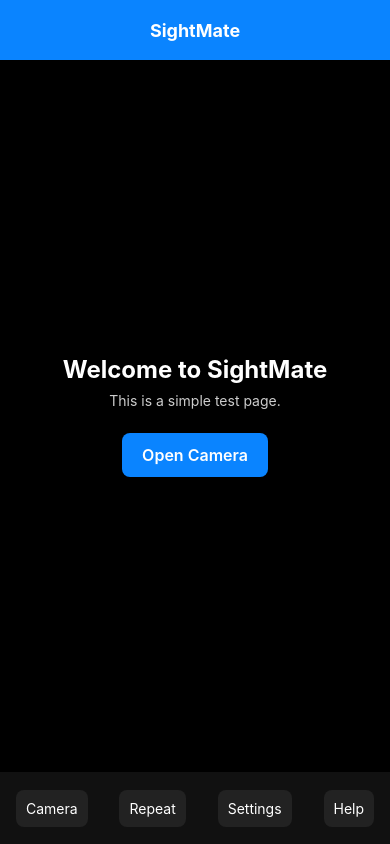
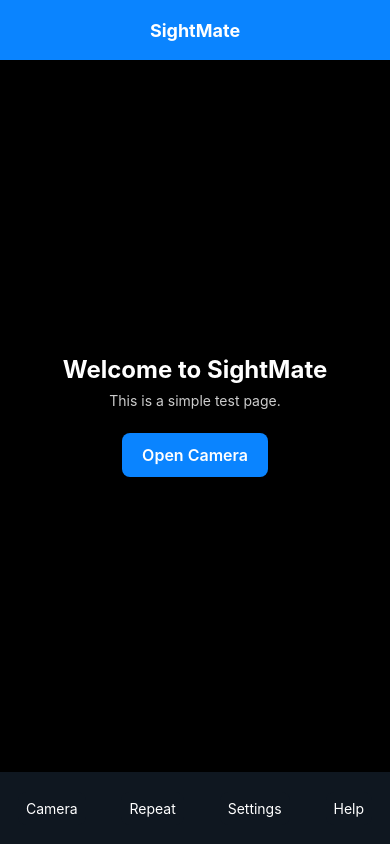
Before and after one commit to lucasqdn/stormhacks2025, a React Native app in the folder frontend/: screen / in a window 390 px wide. Built offline with nearby package versions, Linux system fonts and the light colour scheme.

Commit message:
modified CameraScreen

```diff
--- a/frontend/App.js
+++ b/frontend/App.js
@@ -1,5 +1,6 @@
 import React, { useRef, useState } from 'react';
 import { StyleSheet, View, Text, TouchableOpacity } from 'react-native';
+import theme from './utils/theme';
 import UIActionsContext from './contexts/UIActionsContext';
 import TestHomeScreen from './screens/TestHomeScreen';
 import CameraScreen from './screens/CameraScreen';
@@ -55,11 +56,11 @@ export default function App() {
 }
 
 const styles = StyleSheet.create({
-  container: { flex: 1, backgroundColor: '#000' },
-  header: { height: 60, backgroundColor: '#0a84ff', alignItems: 'center', justifyContent: 'center' },
-  headerTitle: { color: '#fff', fontSize: 18, fontWeight: '700' },
+  container: { flex: 1, backgroundColor: theme.colors.background },
+  header: { height: 60, backgroundColor: theme.colors.primary, alignItems: 'center', justifyContent: 'center' },
+  headerTitle: { color: theme.colors.text, fontSize: 18, fontWeight: '700' },
   content: { flex: 1 },
-  footer: { height: 72, backgroundColor: '#111', flexDirection: 'row', alignItems: 'center', justifyContent: 'space-around' },
-  footerButton: { padding: 10, backgroundColor: '#222', borderRadius: 8 },
-  footerButtonText: { color: '#fff' },
+  footer: { height: 72, backgroundColor: theme.colors.surface, flexDirection: 'row', alignItems: 'center', justifyContent: 'space-around' },
+  footerButton: { padding: theme.spacing(1), backgroundColor: theme.colors.surface, borderRadius: 8 },
+  footerButtonText: { color: theme.colors.text },
 });
--- a/frontend/package.json
+++ b/frontend/package.json
@@ -11,6 +11,7 @@
   "dependencies": {
     "axios": "^1.12.2",
     "expo": "~54.0.12",
+    "expo-av": "~16.0.7",
     "expo-barcode-scanner": "^13.0.1",
     "expo-camera": "~17.0.8",
     "expo-haptics": "~15.0.7",
--- a/frontend/screens/CameraScreen.js
+++ b/frontend/screens/CameraScreen.js
@@ -3,15 +3,16 @@ import { View, Text, TouchableOpacity, StyleSheet, ActivityIndicator, Alert, Mod
 import UIActionsContext from '../contexts/UIActionsContext';
 import { CameraView, useCameraPermissions } from 'expo-camera';
 import * as Haptics from 'expo-haptics';
+import { Audio } from 'expo-av';
 import api from '../services/api';
 import tts from '../utils/tts';
+import theme from '../utils/theme';
 
-export default function CameraScreen({ onClose }) {
+export default function CameraScreen() {
   const cameraRef = useRef(null);
   const [permission, requestPermission] = useCameraPermissions();
   const [isProcessing, setIsProcessing] = useState(false);
-  const [scanMode, setScanMode] = useState(null); // 'barcode' | null
-  const [lastResult, setLastResult] = useState('');
+  const [lastResult, setLastResult] = useState(null); // will store { label, audio_url?, ... }
   const [settingsVisible, setSettingsVisible] = useState(false);
   const [endpointInput, setEndpointInput] = useState(api.getEndpoint());
 
@@ -29,41 +30,32 @@ export default function CameraScreen({ onClose }) {
   }, [permission]);
 
   const handleCapture = async () => {
-    // Toggle barcode scanning on first press; cancel on second press
-    if (!scanMode) {
-      setScanMode('barcode');
-      tts.speak('Point the barcode at the camera');
-      return;
-    }
-    if (scanMode === 'barcode') {
-      setScanMode(null);
-      tts.speak('Scan cancelled');
-      return;
-    }
-  };
+    if (!cameraRef.current || isProcessing) return;
+    try {
+      setIsProcessing(true);
+      tts.speak('Capturing now.');
+  Haptics.impactAsync(Haptics.ImpactFeedbackStyle.Light);
 
-  const onBarCodeScanned = async ({ type, data }) => {
-    if (isProcessing) return;
-    // Log the raw barcode data and type to the terminal (Metro/VS Code)
-    console.log('Barcode scanned:', { type, data });
-    setIsProcessing(true);
-    try {
-      Haptics.notificationAsync(Haptics.NotificationFeedbackType.Success);
-      tts.speak('Barcode detected. Looking up product.');
-      const result = await api.lookupBarcode(String(data));
-      if (result) {
-        setLastResult(result);
-        tts.speak(`Product: ${result}`);
+      const photo = await cameraRef.current.takePictureAsync({ quality: 0.5, base64: true, skipProcessing: true });
+      tts.speak('Analyzing, please wait.');
+
+      const resp = await api.identifyImage(photo.base64);
+
+      if (resp) {
+        // resp may be string or object
+        const resultObj = typeof resp === 'string' ? { label: resp } : resp;
+        setLastResult(resultObj);
+        const spoken = resultObj.label || resultObj.word || 'identified';
+        tts.speak(spoken);
       } else {
-        tts.speak('No product found for this code.');
+        tts.speak('Could not identify the product. Try again.');
       }
     } catch (err) {
-      console.log('barcode error', err.message || err);
-      tts.speak('There was an error looking up this code.');
+      console.log('capture error', err.message || err);
+      tts.speak('There was an error. Check network or try again.');
       Alert.alert('Error', err.message || String(err));
     } finally {
       setIsProcessing(false);
-      setScanMode(null);
     }
   };
 
@@ -89,8 +81,10 @@ export default function CameraScreen({ onClose }) {
     if (!actionsRef) return;
     actionsRef.onScan = handleCapture;
     actionsRef.onRepeat = () => {
-      if (lastResult) tts.speak(lastResult);
-      else tts.speak('No previous result to repeat');
+      if (lastResult) {
+        const text = lastResult.label || lastResult.word || String(lastResult);
+        tts.speak(text);
+      } else tts.speak('No previous result to repeat');
     };
     actionsRef.onSettings = openSettings;
     actionsRef.onHelp = readHelp;
@@ -115,7 +109,7 @@ export default function CameraScreen({ onClose }) {
   if (!permission.granted) {
     return (
       <View style={styles.centerDark}>
-        <Text style={{ color: '#fff', marginBottom: 12 }}>No access to camera.</Text>
+        <Text style={{ color: theme.colors.text, marginBottom: 12 }}>No access to camera.</Text>
         <TouchableOpacity style={styles.captureButton} onPress={requestPermission}>
           <Text style={styles.captureText}>Grant Permission</Text>
         </TouchableOpacity>
@@ -128,11 +122,6 @@ export default function CameraScreen({ onClose }) {
       <View style={styles.header}>
         <Text style={styles.headerTitle}>SightMate — Shopping Assistant</Text>
         <View style={styles.headerRow}>
-          {onClose ? (
-            <TouchableOpacity style={styles.headerButton} onPress={onClose} accessibilityLabel="Close camera">
-              <Text style={styles.headerButtonText}>Close</Text>
-            </TouchableOpacity>
-          ) : null}
           <TouchableOpacity style={styles.headerButton} onPress={readHelp} accessibilityLabel="Help">
             <Text style={styles.headerButtonText}>Help</Text>
           </TouchableOpacity>
@@ -150,8 +139,6 @@ export default function CameraScreen({ onClose }) {
         onError={(e) => {
           console.warn('Camera error:', e?.nativeEvent || e);
         }}
-        onBarcodeScanned={scanMode === 'barcode' ? onBarCodeScanned : undefined}
-        barcodeScannerSettings={scanMode === 'barcode' ? { barcodeTypes: ['ean13', 'ean8', 'upc_a', 'upc_e', 'qr'] } : undefined}
       />
 
       <View style={styles.controls}>
@@ -163,29 +150,48 @@ export default function CameraScreen({ onClose }) {
           accessibilityRole="button"
           accessibilityLabel="Capture photo"
         >
-          {isProcessing ? (
-            <ActivityIndicator color="#fff" />
-          ) : scanMode === 'barcode' ? (
-            <Text style={styles.captureText}>Cancel</Text>
-          ) : (
-            <Text style={styles.captureText}>Scan</Text>
-          )}
+          {isProcessing ? <ActivityIndicator color={theme.colors.text} /> : <Text style={styles.captureText}>Scan</Text>}
         </TouchableOpacity>
 
-        {scanMode === 'barcode' && (
-          <Text style={{ color: '#9fd', marginTop: 8 }}>Scanning... align the barcode within the frame</Text>
-        )}
+        <View style={styles.resultRowColumn}>
+          <View style={styles.largeResult} accessible={true} accessibilityLabel={`Last result: ${lastResult?.label || lastResult?.word || ''}`}>
+            <Text style={styles.largeResultText}>{lastResult ? (lastResult.label || lastResult.word) : 'No result yet'}</Text>
+          </View>
 
-        <View style={styles.resultRow}>
-          <View style={styles.resultBox} accessible={true} accessibilityLabel={`Last result: ${lastResult}`}>
-            <Text style={styles.resultText}>{lastResult ? `Result: ${lastResult}` : 'No result yet'}</Text>
-          </View>
+          <View style={styles.resultButtonsRow}>
+            <TouchableOpacity
+              style={styles.playButton}
+              onPress={async () => {
+                if (!lastResult) {
+                  tts.speak('No result to play');
+                  return;
+                }
+                if (lastResult.audio_url) {
+                  try {
+                    const { sound } = await Audio.Sound.createAsync({ uri: lastResult.audio_url });
+                    await sound.playAsync();
+                  } catch (e) {
+                    console.warn('play audio failed', e);
+                    tts.speak(lastResult.label || lastResult.word || 'identified');
+                  }
+                } else {
+                  tts.speak(lastResult.label || lastResult.word || 'identified');
+                }
+                Haptics.impactAsync(Haptics.ImpactFeedbackStyle.Light);
+              }}
+              accessible={true}
+              accessibilityRole="button"
+              accessibilityLabel="Play pronunciation"
+            >
+              <Text style={styles.playText}>Play</Text>
+            </TouchableOpacity>
 
             <TouchableOpacity
               style={styles.repeatButton}
               onPress={() => {
                 if (lastResult) {
-                tts.speak(lastResult);
+                  const text = lastResult.label || lastResult.word || String(lastResult);
+                  tts.speak(text);
                   Haptics.impactAsync(Haptics.ImpactFeedbackStyle.Light);
                 } else {
                   tts.speak('No previous result to repeat');
@@ -197,6 +203,7 @@ export default function CameraScreen({ onClose }) {
             >
               <Text style={styles.repeatText}>Repeat</Text>
             </TouchableOpacity>
+          </View>
         </View>
       </View>
 
@@ -226,48 +233,54 @@ export default function CameraScreen({ onClose }) {
 }
 
 const styles = StyleSheet.create({
-  container: { flex: 1, backgroundColor: '#000' },
+  container: { flex: 1, backgroundColor: theme.colors.background },
   camera: { flex: 1 },
-  header: { backgroundColor: '#0a84ff', paddingTop: 36, paddingBottom: 10, paddingHorizontal: 12 },
-  headerTitle: { color: '#fff', fontSize: 18, fontWeight: '700' },
-  headerRow: { position: 'absolute', right: 12, top: 36, flexDirection: 'row' },
-  headerButton: { marginLeft: 8, padding: 6, backgroundColor: 'rgba(255,255,255,0.12)', borderRadius: 6 },
-  headerButtonText: { color: '#fff' },
-  instructions: { color: '#ddd', marginBottom: 8 },
+  header: { backgroundColor: theme.colors.primary, paddingTop: 32, paddingBottom: 10, paddingHorizontal: 12 },
+  headerTitle: { color: theme.colors.text, fontSize: 18, fontWeight: '700' },
+  headerRow: { position: 'absolute', right: 12, top: 32, flexDirection: 'row' },
+  headerButton: { marginLeft: 8, padding: 6, backgroundColor: 'rgba(255,255,255,0.06)', borderRadius: 6 },
+  headerButtonText: { color: theme.colors.text },
+  instructions: { color: theme.colors.muted, marginBottom: theme.spacing(1) },
   controls: {
-    padding: 20,
-    backgroundColor: '#111',
+    padding: theme.spacing(2),
+    backgroundColor: theme.colors.surface,
     alignItems: 'center',
   },
   captureButton: {
     width: 140,
     height: 140,
     borderRadius: 70,
-    backgroundColor: '#0a84ff',
+    backgroundColor: theme.colors.primary,
     alignItems: 'center',
     justifyContent: 'center',
     marginBottom: 12,
   },
-  captureText: { color: '#fff', fontSize: 22, fontWeight: '600' },
+  captureText: { color: theme.colors.text, fontSize: 22, fontWeight: '600' },
   center: { flex: 1, alignItems: 'center', justifyContent: 'center' },
-  centerDark: { flex: 1, alignItems: 'center', justifyContent: 'center', backgroundColor: '#000' },
-  white: { color: '#fff' },
+  centerDark: { flex: 1, alignItems: 'center', justifyContent: 'center', backgroundColor: theme.colors.background },
+  white: { color: theme.colors.text },
   resultBox: { padding: 10, marginTop: 6 },
-  resultText: { color: '#fff' },
+  resultText: { color: theme.colors.text },
   resultRow: { flexDirection: 'row', alignItems: 'center' },
+  resultRowColumn: { width: '100%', alignItems: 'center' },
+  largeResult: { padding: theme.spacing(2), marginTop: theme.spacing(1.5), backgroundColor: theme.colors.surface, borderRadius: 8, minWidth: '60%', alignItems: 'center' },
+  largeResultText: { color: theme.colors.text, fontSize: 28, fontWeight: '700' },
+  resultButtonsRow: { flexDirection: 'row', marginTop: theme.spacing(1), alignItems: 'center' },
+  playButton: { marginRight: 12, paddingHorizontal: 16, paddingVertical: 10, backgroundColor: theme.colors.primary, borderRadius: 8 },
+  playText: { color: theme.colors.text, fontWeight: '700' },
   repeatButton: {
     marginLeft: 12,
     paddingHorizontal: 12,
     paddingVertical: 10,
-    backgroundColor: '#222',
+    backgroundColor: theme.colors.surface,
     borderRadius: 8,
   },
-  repeatText: { color: '#fff' },
-  modalContainer: { flex: 1, padding: 20, backgroundColor: '#111' },
-  modalTitle: { color: '#fff', fontSize: 20, marginBottom: 12 },
-  modalLabel: { color: '#ccc', marginTop: 8 },
-  input: { backgroundColor: '#222', color: '#fff', padding: 10, marginTop: 6, borderRadius: 6 },
-  modalButtons: { flexDirection: 'row', justifyContent: 'flex-end', marginTop: 20 },
-  modalButton: { marginLeft: 12, paddingVertical: 8, paddingHorizontal: 12, backgroundColor: '#0a84ff', borderRadius: 6 },
-  modalButtonText: { color: '#fff' },
+  repeatText: { color: theme.colors.text },
+  modalContainer: { flex: 1, padding: theme.spacing(2), backgroundColor: theme.colors.surface },
+  modalTitle: { color: theme.colors.text, fontSize: 20, marginBottom: theme.spacing(1) },
+  modalLabel: { color: theme.colors.muted, marginTop: theme.spacing(1) },
+  input: { backgroundColor: theme.colors.surface, color: theme.colors.text, padding: 10, marginTop: 6, borderRadius: 6 },
+  modalButtons: { flexDirection: 'row', justifyContent: 'flex-end', marginTop: theme.spacing(2) },
+  modalButton: { marginLeft: 12, paddingVertical: 8, paddingHorizontal: 12, backgroundColor: theme.colors.primary, borderRadius: 6 },
+  modalButtonText: { color: theme.colors.text },
 });
--- a/frontend/services/api.js
+++ b/frontend/services/api.js
@@ -12,9 +12,9 @@ async function identifyImage(base64) {
   try {
     // API expects JSON with base64 property; adjust as needed
     const resp = await client.post(ML_ENDPOINT, { image_base64: base64 });
-    // Expected response: { label: '...' }
+    // Return the raw response data so the frontend can handle label, audio_url, etc.
     if (resp && resp.data) {
-      return resp.data.label || resp.data.result || null;
+      return resp.data;
     }
     return null;
   } catch (err) {
--- /dev/null
+++ b/frontend/utils/theme.js
@@ -0,0 +1,14 @@
+// Centralized theme/colors for the app
+const colors = {
+  background: '#070707',
+  surface: '#0f1720',
+  primary: '#0a84ff',
+  accent: '#ffd166',
+  text: '#FFFFFF',
+  muted: '#AAB4C1',
+  danger: '#ff6b6b',
+};
+
+const spacing = (mult = 1) => 8 * mult;
+
+export default { colors, spacing };
```
Also changed, not shown: 2 other files (tests, documents, lock files or other folders). Lines whose indentation alone changed are shown as unchanged.
